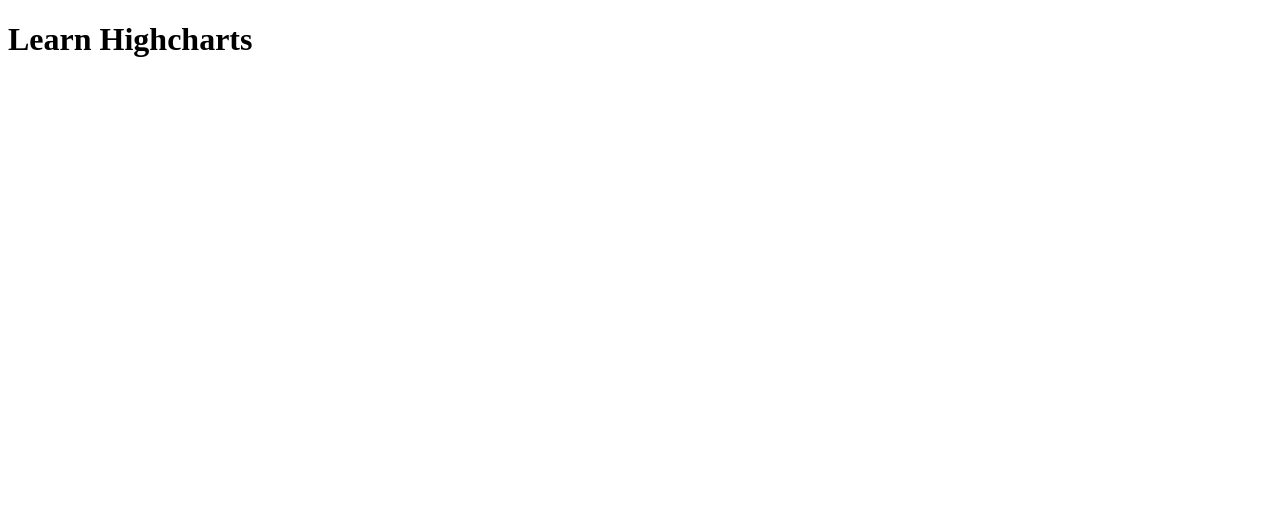
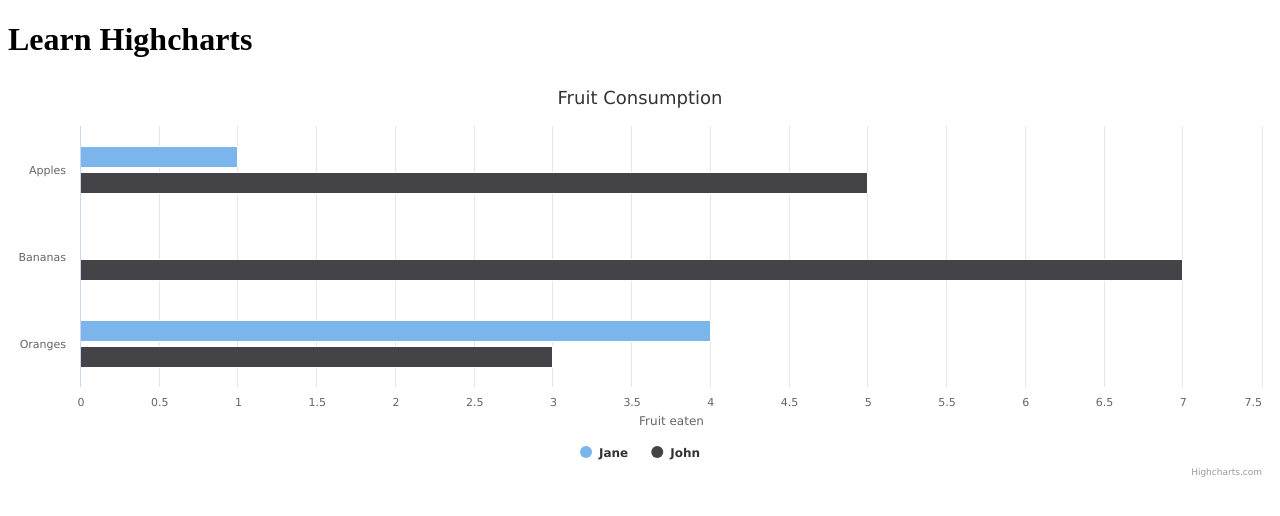
Before and after one commit to josephmtinangi/learn-highcharts, a plain HTML site: page index.html in a window 1280 px wide. Drawn offline with nearby package versions, Linux system fonts and the light colour scheme.

Commit message:
My first bar chart

```diff
--- a/index.html
+++ b/index.html
@@ -6,5 +6,37 @@
 </head>
 <body>
 	<h1>Learn Highcharts</h1>
+
+	<div id="container" style="width:100%; height:400px;"></div>
+
+	<script src="http://code.highcharts.com/highcharts.js"></script>
+	<script src="https://cdnjs.cloudflare.com/ajax/libs/jquery/3.2.1/jquery.min.js"></script>
+	<script>
+		$(function () {
+			var myChart = Highcharts.chart('container', {
+				chart: {
+					type: 'bar'
+				},
+				title: {
+					text: 'Fruit Consumption'
+				},
+				xAxis: {
+					categories: ['Apples', 'Bananas', 'Oranges']
+				},
+				yAxis: {
+					title: {
+						text: 'Fruit eaten'
+					}
+				},
+				series: [{
+					name: 'Jane',
+					data: [1, 0, 4]
+				}, {
+					name: 'John',
+					data: [5, 7, 3]
+				}]
+			});
+		});
+	</script>
 </body>
 </html>
```
Also changed, not shown: 1 other file.
